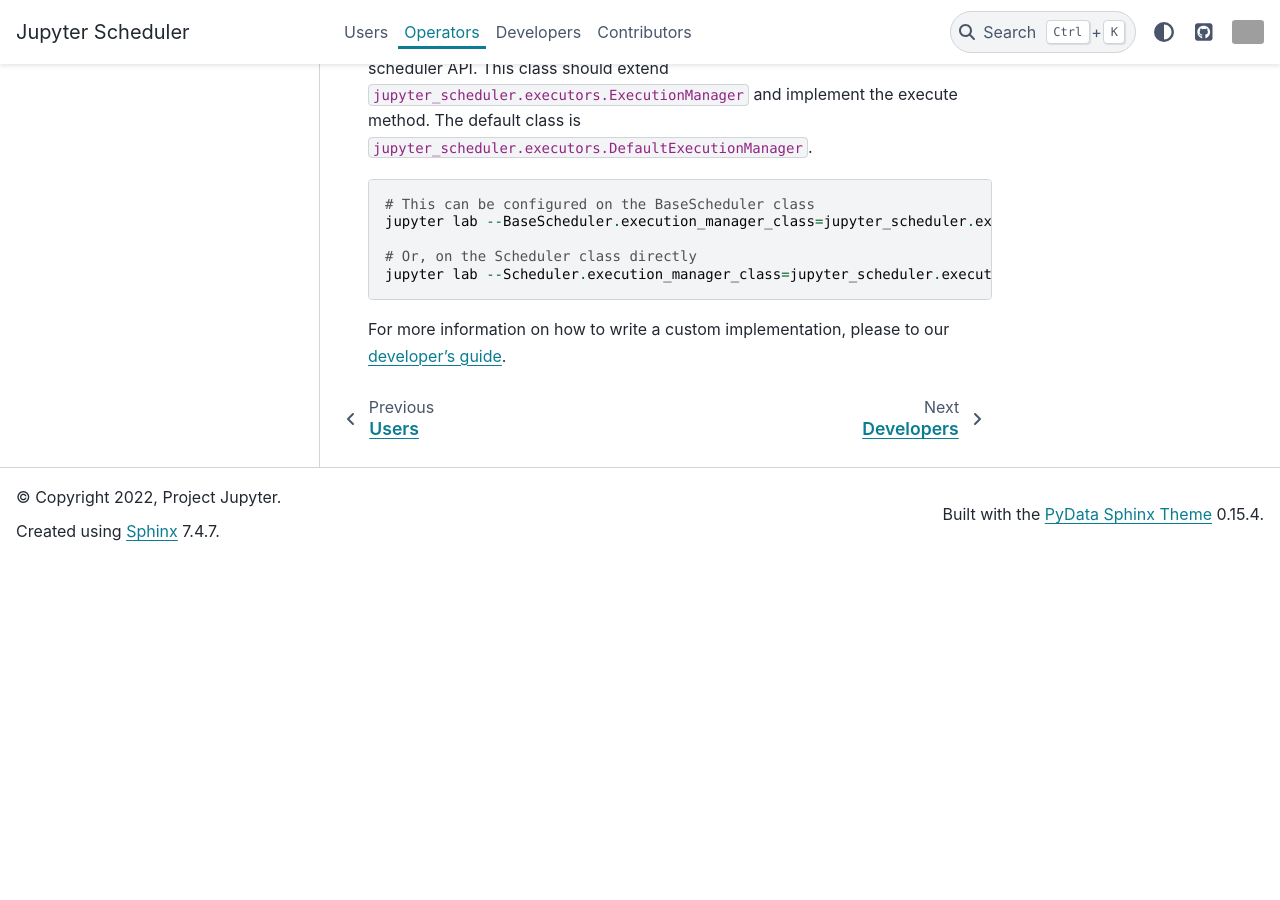
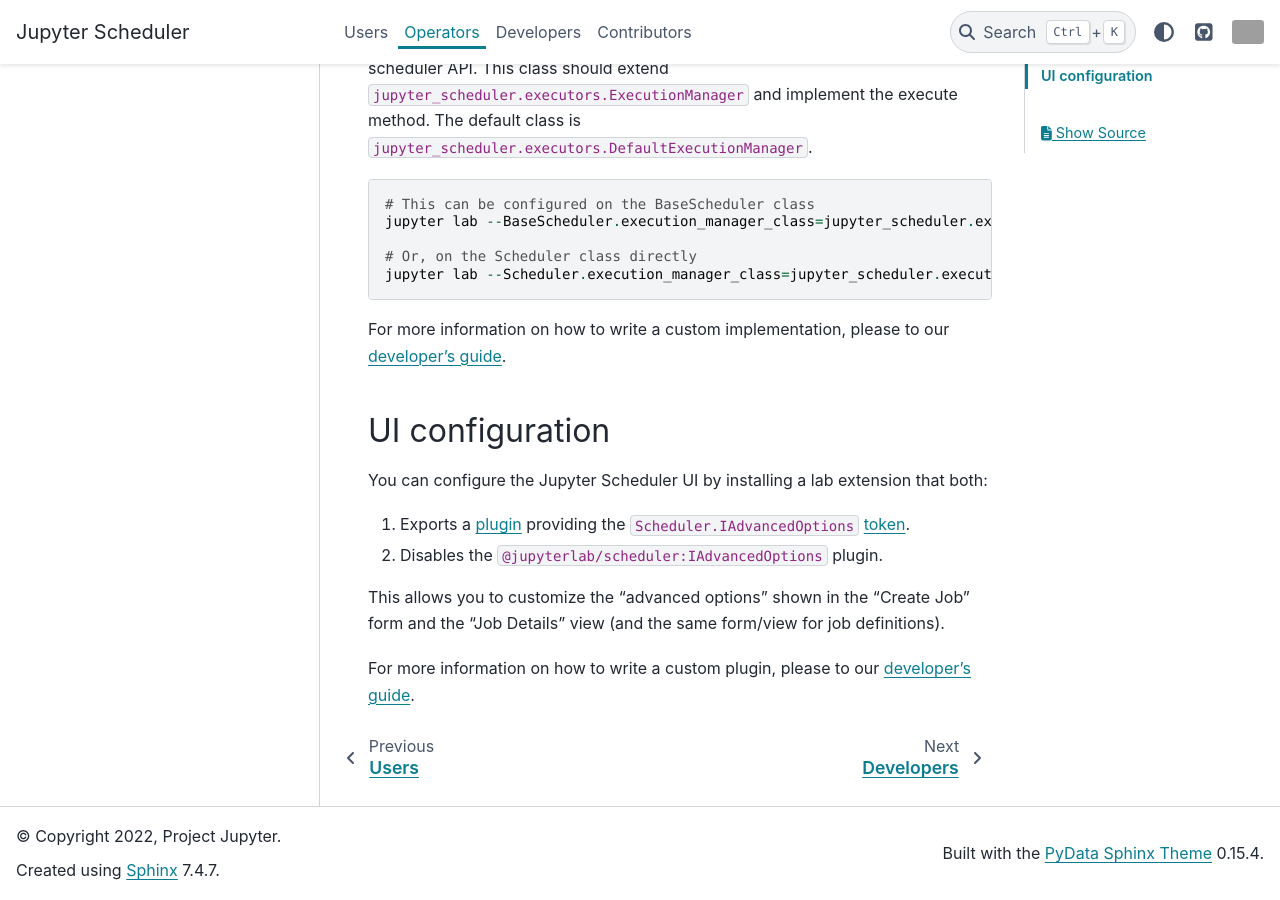
Before and after one commit to jupyter-server/jupyter-scheduler, a Sphinx documentation site: the page built from docs/operators/index.md, in a window 1280 px wide and 900 px high, scrolled down 1707 px. Built offline with Sphinx 7.4.7 and the PyData theme 0.15.4, drawn with Linux system fonts in a browser that asks for light colours; before the commit the page ends 2268 px from its top, so only the background shows below that; some of the changed text lies outside the part shown; grey boxes are pictures that could not be loaded.

Commit message:
add UI configuration section to operator's guide

````diff
--- a/docs/operators/index.md
+++ b/docs/operators/index.md
@@ -4,7 +4,7 @@
 
 For installation and usage instructions, please refer to our {doc}`user's guide </users/index>`.
 
-## Configuration
+## Server configuration
 
 You can configure the server extension to replace the Scheduler server API,
 replace the execution engine, re-create the database tables, and select a
@@ -72,3 +72,21 @@
 ```
 
 For more information on how to write a custom implementation, please to our {doc}`developer's guide </developers/index>`.
+
+## UI configuration
+
+You can configure the Jupyter Scheduler UI by installing a lab extension that both:
+
+1. Exports a
+[plugin](https://jupyterlab.readthedocs.io/en/stable/extension/extension_dev.html#plugins)
+providing the `Scheduler.IAdvancedOptions`
+[token](https://jupyterlab.readthedocs.io/en/stable/extension/extension_dev.html#tokens).
+
+2. Disables the `@jupyterlab/scheduler:IAdvancedOptions` plugin.
+
+This allows you to customize the
+"advanced options" shown in the "Create Job" form and the "Job Details" view
+(and the same form/view for job definitions).
+
+For more information on how to write a custom plugin, please to our
+{doc}`developer's guide </developers/index>`.
````
